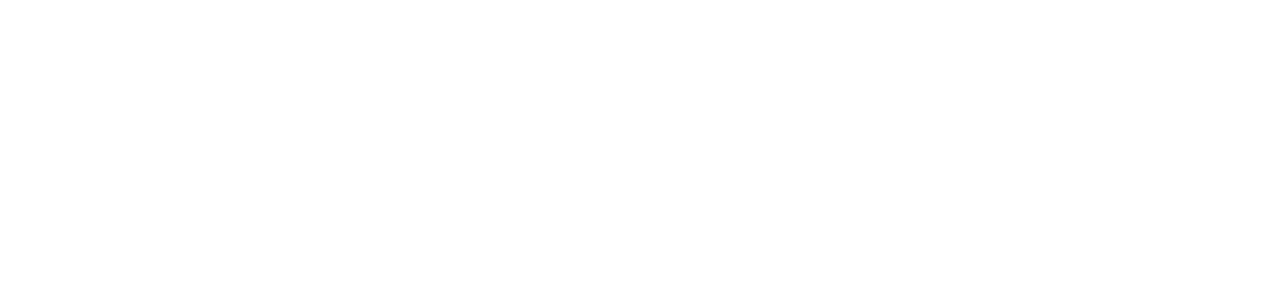
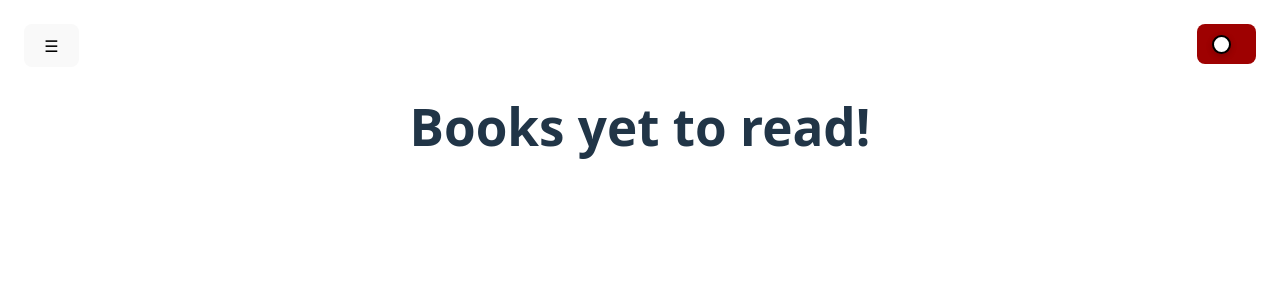
Before and after one commit to beatrizabadj/Proyectos, a React (Vite) app in the folder React/library-project-react/client/: page /to-read in a window 1280 px wide. Before the commit this address had no page. Shown: the top 300 px of the page. Built offline with nearby package versions, Linux system fonts and the light colour scheme.

Commit message:
add toReadPage

```diff
--- a/React/library-project-react/client/src/App.jsx
+++ b/React/library-project-react/client/src/App.jsx
@@ -1,15 +1,15 @@
 import { lazy, Suspense, useState } from 'react'
-import reactLogo from './assets/react.svg'
-import viteLogo from '/vite.svg'
+
 import './App.css'
 import { Route, Routes } from 'react-router'
 import { DarkModeProviderWrapper } from './context/theme.context.jsx'
 const HomePage = lazy(() => import('./pages/HomePage.jsx'))
 const SearchBooksPage = lazy(() => import('./pages/SearchBooksPage.jsx'))
 const MyLibraryPage = lazy(() => import('./pages/MyLibraryPage.jsx'))
+const ToReadPage = lazy(() => import('./pages/ToReadPage.jsx'))
 const ErrorPage = lazy(() => import('./pages/ErrorPage.jsx'))
 const LoginPage = lazy(() => import('./pages/LoginPage.jsx'))
-import SidebarMenu from './components/SidebarMenu.jsx'
+
 function App() {
 
   return (
@@ -19,6 +19,7 @@
           <Route path="/" element = {<HomePage />} />
           <Route path="/search-books" element = {<SearchBooksPage />} />
           <Route path="/my-library" element = {<MyLibraryPage />} />
+          <Route path="/to-read" element = {<ToReadPage />} />
           <Route path="/error" element = {<ErrorPage />} />
           {/* <Route path="/login" element = {<LoginPage />} /> */}
         </Routes>
--- a/React/library-project-react/client/src/components/SidebarMenu.jsx
+++ b/React/library-project-react/client/src/components/SidebarMenu.jsx
@@ -58,7 +58,7 @@
                             <Link to="/my-library">my library</Link>
                         </li>
                         <li>
-                            <Link to="/search-books">search books</Link>
+                            <Link to="/to-read">to read</Link>
                         </li>
                     </ul>
                 </motion.section>
--- /dev/null
+++ b/React/library-project-react/client/src/pages/ToReadPage.jsx
@@ -0,0 +1,14 @@
+import React from 'react'
+import SidebarMenu from '../components/SidebarMenu';
+import ToggleSwitch from '../components/ToggleSwitch';
+function ToReadPage() {
+  return (
+    <main>
+      <SidebarMenu/>
+      <ToggleSwitch/>
+      <h1>Books yet to read!</h1>
+    </main>
+  )
+}
+
+export default ToReadPage
```
